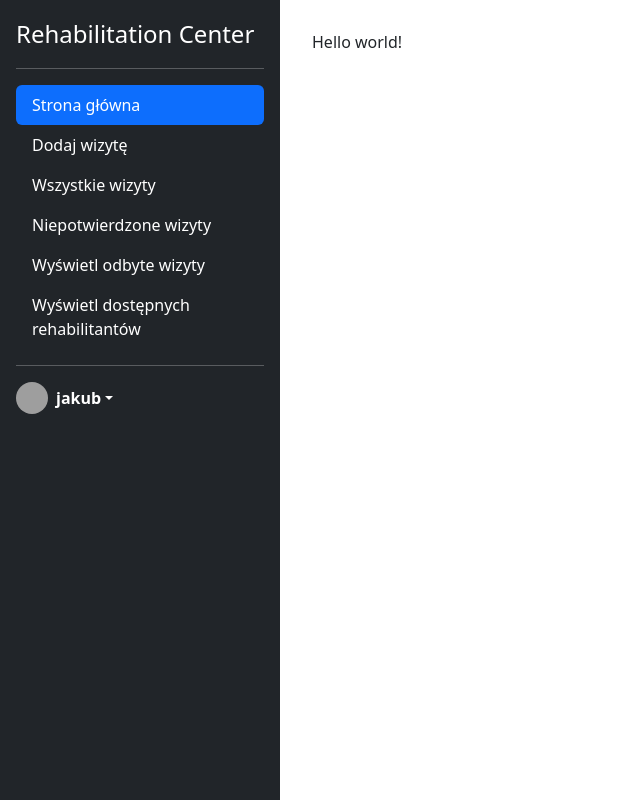
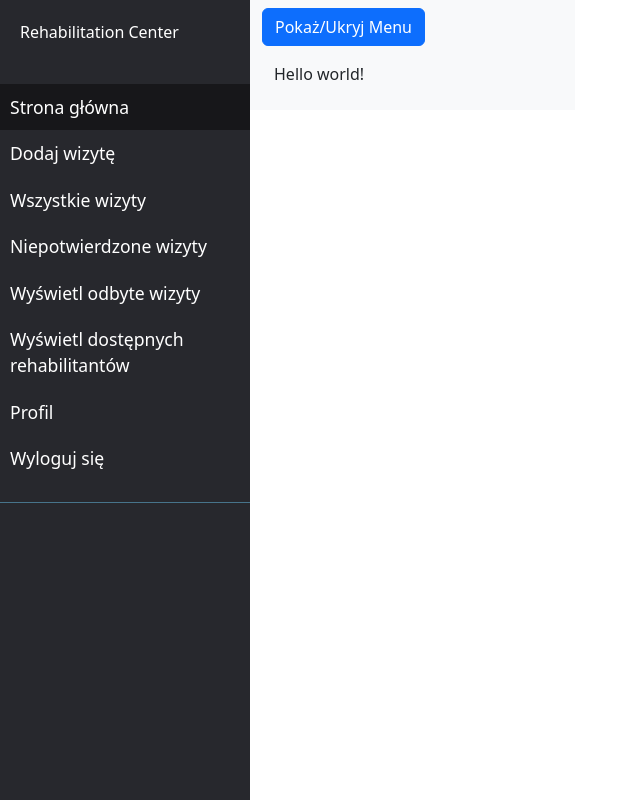
Before and after one commit to jakubrauk/rehabilitation_center, a Django app: page / in a window 1280 px wide. Shown: the whole page, without its empty margins (0-640 px from the left). Run offline with Django 4.2, Linux system fonts and the light colour scheme; a user stored in the database is signed in; data comes from the database, SQL or seed files in the repository; both versions use the stored data as it was after the commit; grey boxes are pictures that could not be loaded.

Commit message:
collapsible sidebar

```diff
--- a/base_app/templates/base_app/base_template.html
+++ b/base_app/templates/base_app/base_template.html
@@ -24,6 +24,7 @@
 </head>
 <body>
 <main class="">
+    {% block content_wo_sidebar %}
     <div id="nav" class="p-3 text-bg-dark">
         <a href="/" class="d-flex align-items-center mb-3 mb-md-0 me-md-auto text-white text-decoration-none">
             <span class="fs-4">Rehabilitation Center</span>
@@ -85,6 +86,7 @@
         {% block content %}
         {% endblock content %}
     </div>
+    {% endblock content_wo_sidebar %}
 </main>
 <script src="https://cdn.jsdelivr.net/npm/bootstrap@5.3.2/dist/js/bootstrap.bundle.min.js"
         integrity="sha384-C6RzsynM9kWDrMNeT87bh95OGNyZPhcTNXj1NW7RuBCsyN/o0jlpcV8Qyq46cDfL"
--- a/base_app/templates/base_app/create_visit.html
+++ b/base_app/templates/base_app/create_visit.html
@@ -1,4 +1,4 @@
-{% extends 'base_app/base_template.html' %}
+{% extends 'base_app/new_base_template.html' %}
 {% load crispy_forms_tags %}
 {% block content %}
     <div class="container">
--- a/base_app/templates/base_app/index.html
+++ b/base_app/templates/base_app/index.html
@@ -1,4 +1,4 @@
-{% extends 'base_app/base_template.html' %}
+{% extends 'base_app/new_base_template.html' %}
 {% block content %}
     <div class="container">
         <div class="row">
--- /dev/null
+++ b/base_app/templates/base_app/minimal_base.html
@@ -0,0 +1,26 @@
+<html lang="pl">
+<head>
+    <meta charset="UTF-8">
+    <meta name="viewport"
+          content="width=device-width, user-scalable=no, initial-scale=1.0, maximum-scale=1.0, minimum-scale=1.0">
+    <meta http-equiv="X-UA-Compatible" content="ie=edge">
+    <title>INDEX</title>
+    <script src="https://ajax.googleapis.com/ajax/libs/jquery/3.7.1/jquery.min.js"></script>
+    <link href="https://cdn.jsdelivr.net/npm/bootstrap@5.3.2/dist/css/bootstrap.min.css" rel="stylesheet"
+          integrity="sha384-T3c6CoIi6uLrA9TneNEoa7RxnatzjcDSCmG1MXxSR1GAsXEV/Dwwykc2MPK8M2HN" crossorigin="anonymous">
+    {% block styles %}
+
+    {% endblock styles %}
+</head>
+<body>
+    <main>
+        {% block base_content %}
+        {% endblock base_content %}
+    </main>
+<script src="https://cdn.jsdelivr.net/npm/bootstrap@5.3.2/dist/js/bootstrap.bundle.min.js"
+        integrity="sha384-C6RzsynM9kWDrMNeT87bh95OGNyZPhcTNXj1NW7RuBCsyN/o0jlpcV8Qyq46cDfL"
+        crossorigin="anonymous"></script>
+{% block scripts %}
+{% endblock scripts %}
+</body>
+</html>
--- /dev/null
+++ b/base_app/templates/base_app/new_base_template.html
@@ -0,0 +1,170 @@
+{% extends 'base_app/minimal_base.html' %}
+
+{% block styles %}
+    <style>
+        .wrapper {
+            display: flex;
+            width: 100%;
+            align-items: stretch;
+        }
+
+        #sidebar {
+            min-width: 250px;
+            max-width: 250px;
+            min-height: 100vh;
+            background: #27282d;
+            color: #fff;
+            transition: all 0.3s;
+        }
+
+        #sidebar .sidebar-header {
+            padding: 20px;
+            background: #27282d;
+        }
+
+        #sidebar ul.components {
+            padding: 20px 0;
+            border-bottom: 1px solid #47748b;
+        }
+
+        #sidebar ul p {
+            color: #fff;
+            padding: 10px;
+        }
+
+        #sidebar ul li a {
+            padding: 10px;
+            font-size: 1.1em;
+            display: block;
+        }
+
+        #sidebar ul li a:hover {
+            color: #030202;
+            background: #fff;
+        }
+
+        #sidebar ul li.active > a, a[aria-expanded="true"] {
+            color: #fff;
+            background: #17171a;
+        }
+
+        ul ul a {
+            font-size: 0.9em !important;
+            padding-left: 30px !important;
+            background: #6d7fcc;
+        }
+
+        #sidebar.active {
+            margin-left: -250px;
+        }
+
+        a[data-toggle="collapse"] {
+            position: relative;
+        }
+
+        a, a:hover, a:focus {
+            color: inherit;
+            text-decoration: none;
+            transition: all 0.3s;
+        }
+
+        .dropdown-toggle::after {
+            display: block;
+            position: absolute;
+            top: 50%;
+            right: 20px;
+            transform: translateY(-50%);
+        }
+
+        @media (max-width: 768px) {
+            #sidebar {
+                margin-left: -250px;
+            }
+
+            #sidebar.active {
+                margin-left: 0;
+            }
+        }
+
+    </style>
+{% endblock styles %}
+
+{% block base_content %}
+    <div class="wrapper">
+        <nav id="sidebar">
+            <div class="sidebar-header">Rehabilitation Center</div>
+            <ul class="list-unstyled components">
+                <li {% if page == 'index' %}class="active"{% endif %}>
+                    <a href="{% url 'index' %}" class="nav-link">
+                        Strona główna
+                    </a>
+                </li>
+                <li {% if page == 'create_visit' %}class="active"{% endif %}>
+                    {% if user.rehabilitator %}
+                        <a href="{% url 'create_visit' %}"
+                           class="nav-link">
+                            Dodaj wizytę
+                        </a>
+                    {% endif %}
+                </li>
+                <li {% if page == 'visits' %}class="active"{% endif %}>
+                    <a href="{% url 'visits' %}" class="nav-link">
+                        Wszystkie wizyty
+                    </a>
+                </li>
+                <li {% if page == 'show_unconfirmed_visits' %}class="active"{% endif %}>
+                    <a href="{% url 'visits_to_confirm' %}"
+                       class="nav-link">
+                        Niepotwierdzone wizyty
+                    </a>
+                </li>
+                {% if user.patient %}
+                    <li {% if page == 'show_visits_history' %}class="active"{% endif %}>
+                        <a href="{% url 'visits_history' %}"
+                           class="nav-link">
+                            Wyświetl odbyte wizyty
+                        </a>
+                    </li>
+                    <li {% if page == 'rehabilitators' %}class="active"{% endif %}>
+                        <a href="{% url 'rehabilitator' %}"
+                           class="nav-link">
+                            Wyświetl dostępnych rehabilitantów
+                        </a>
+                    </li>
+                {% endif %}
+                <li><a href="{% url 'profile' %}">Profil</a></li>
+                <li><a href="{% url 'logout' %}">Wyloguj się</a></li>
+            </ul>
+        </nav>
+        <div id="content">
+            <nav class="navbar navbar-expand-lg navbar-light bg-light">
+                <div class="container-fluid">
+                    <div class="row">
+                        <div class="col-12 pb-3">
+                            <button type="button" id="sidebarCollapse" class="btn btn-primary">
+                                <i class="fas fa-align-left"></i>
+                                <span>Pokaż/Ukryj Menu</span>
+                            </button>
+                        </div>
+                        <div class="col-12">
+                            {% block content %}
+                            {% endblock content %}
+                        </div>
+                    </div>
+                </div>
+            </nav>
+        </div>
+    </div>
+{% endblock base_content %}
+
+{% block scripts %}
+    <script type="text/javascript">
+        $(document).ready(function () {
+
+            $('#sidebarCollapse').on('click', function () {
+                $('#sidebar').toggleClass('active');
+            });
+
+        });
+    </script>
+{% endblock scripts %}
--- a/base_app/templates/base_app/profile.html
+++ b/base_app/templates/base_app/profile.html
@@ -1,4 +1,4 @@
-{% extends 'base_app/base_template.html' %}
+{% extends 'base_app/new_base_template.html' %}
 {% block content %}
     <h1>Twój profil</h1>
     Imię: {{ user }}
--- a/base_app/templates/base_app/rehabilitator.html
+++ b/base_app/templates/base_app/rehabilitator.html
@@ -1,4 +1,4 @@
-{% extends 'base_app/base_template.html' %}
+{% extends 'base_app/new_base_template.html' %}
 {% block content %}
     {% for rehabilitator in rehabilitators %}
         <p>
--- a/base_app/templates/base_app/visits.html
+++ b/base_app/templates/base_app/visits.html
@@ -1,4 +1,4 @@
-{% extends 'base_app/base_template.html' %}
+{% extends 'base_app/new_base_template.html' %}
 {% block content %}
     {% for visit in visits %}
         <p>
--- a/base_app/templates/base_app/visits_history.html
+++ b/base_app/templates/base_app/visits_history.html
@@ -1,4 +1,4 @@
-{% extends 'base_app/base_template.html' %}
+{% extends 'base_app/new_base_template.html' %}
 {% block content %}
     <h1>Odbyte wizyty</h1>
 
--- a/base_app/templates/base_app/visits_to_confirm.html
+++ b/base_app/templates/base_app/visits_to_confirm.html
@@ -1,4 +1,4 @@
-{% extends 'base_app/base_template.html' %}
+{% extends 'base_app/new_base_template.html' %}
 {% block content %}
     <h1>Wizyty do potwierdzenia</h1>
 
--- a/templates/registration/logged_out.html
+++ b/templates/registration/logged_out.html
@@ -1,5 +1,5 @@
-{% extends 'base_app/base_template.html' %}
-{% block content %}
+{% extends 'base_app/minimal_base.html' %}
+{% block base_content %}
     <p>Zostałeś wylogowany.</p>
     <a href="{% url 'login' %}">Zaloguj się ponownie</a>
-{% endblock content %}
+{% endblock base_content %}
--- a/templates/registration/login.html
+++ b/templates/registration/login.html
@@ -1,6 +1,6 @@
-{% extends 'base_app/base_template.html' %}
+{% extends 'base_app/minimal_base.html' %}
 {% load crispy_forms_tags %}
-{% block content %}
+{% block base_content %}
     <div class="container">
         <div class="row">
             <div class="col-12">
@@ -48,4 +48,4 @@
 
     {# Assumes you setup the password_reset view in your URLconf #}
 {#    <p><a href="{% url 'password_reset' %}">Lost password?</a></p>#}
-{% endblock content %}
+{% endblock base_content %}
--- a/templates/registration/register.html
+++ b/templates/registration/register.html
@@ -1,6 +1,6 @@
-{% extends 'base_app/base_template.html' %}
+{% extends 'base_app/minimal_base.html' %}
 {% load crispy_forms_tags %}
-{% block content %}
+{% block base_content %}
     <div class="container">
         <div class="row">
             <div class="col-12">
@@ -28,7 +28,7 @@
             </div>
         </div>
     </div>
-{% endblock content %}
+{% endblock base_content %}
 {% block scripts %}
     <script type="text/javascript">
         $('.change-user-type').each(function (e) {
```
Also changed, not shown: db.sqlite3.
